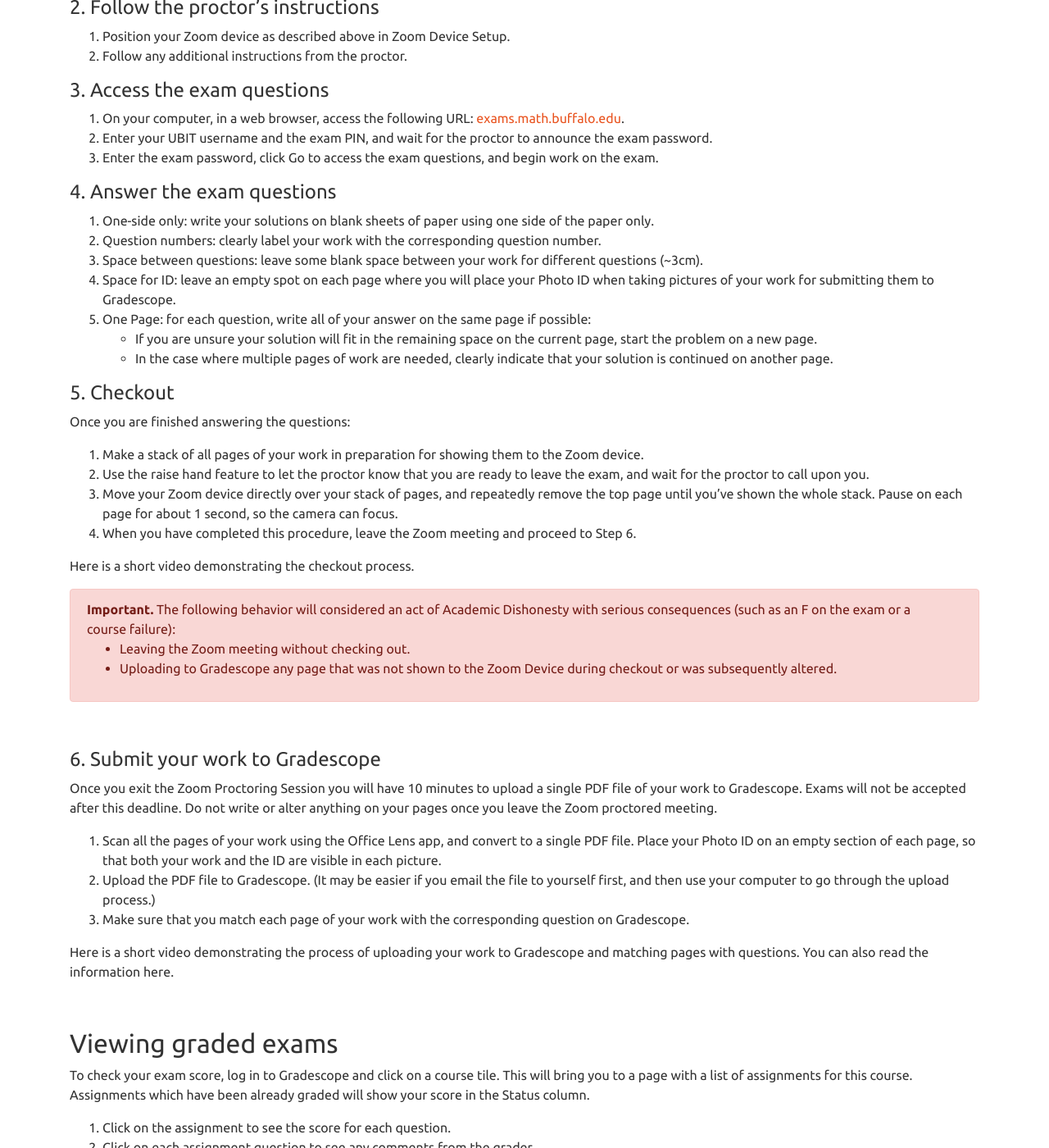
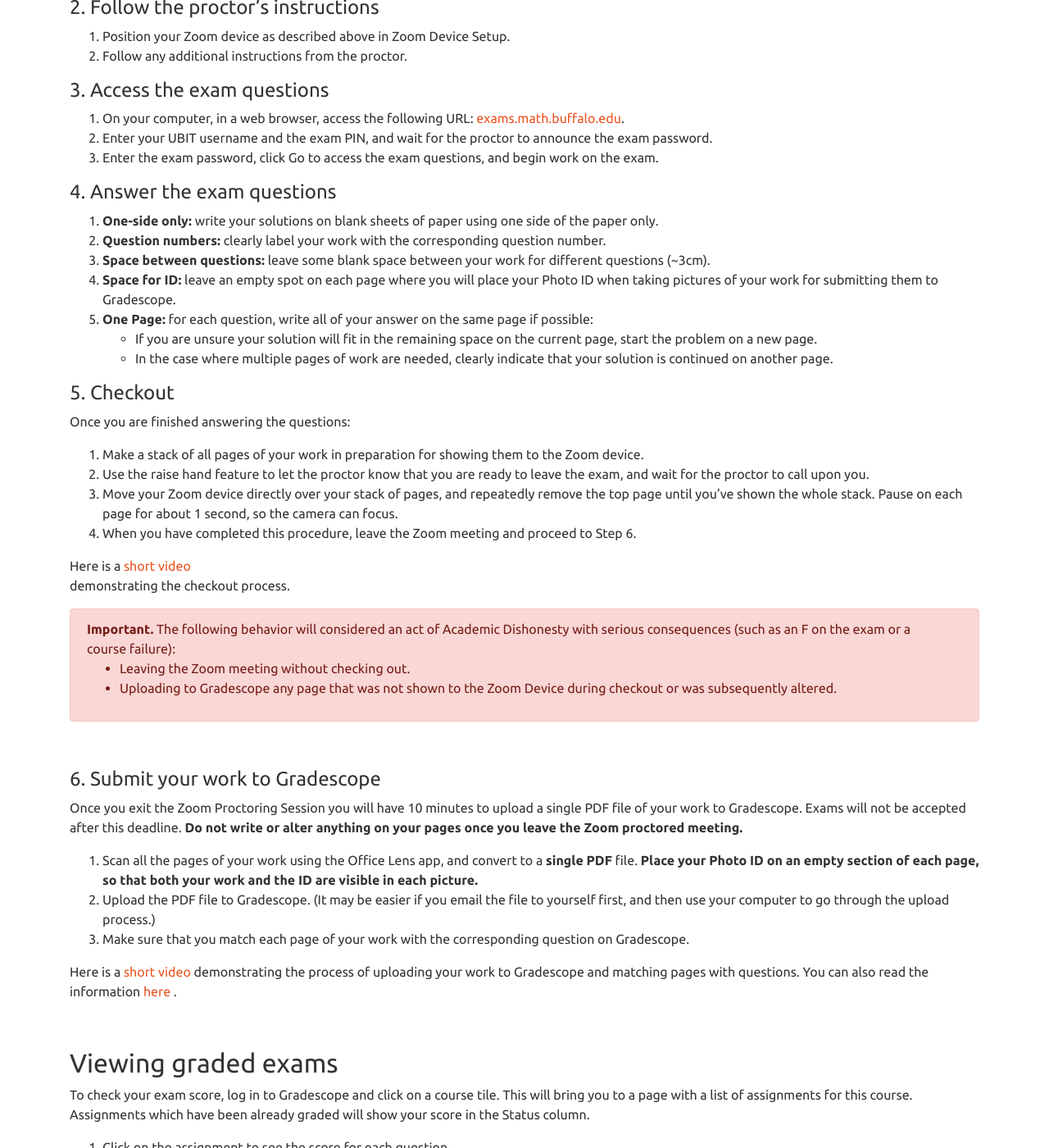
Before and after one commit to ub-math/exam_guides, a Jekyll site: the page built from docs/index.md, in a window 1280 px wide and 1400 px high, scrolled down 4724 px. Shown: the whole window at 82% size. Built offline with Jekyll 4.4.1, drawn with Linux system fonts in a browser that asks for light colours; part of the change alters nothing that is shown.

```diff
--- a/docs/index.md
+++ b/docs/index.md
@@ -238,17 +238,17 @@ demonstrating proper workspace setup.
 
 #### 3. Access the exam questions
 
-1. On your computer, in a web browser, access the following  URL: <a href="https://exams.math.buffalo.edu">exams.math.buffalo.edu</a>.
+1. On your computer, in a web browser, access the following  URL: [exams.math.buffalo.edu](https://exams.math.buffalo.edu){:target="_blank" rel="noopener"}.
 2. Enter your UBIT username and the exam PIN, and wait for the proctor to announce the exam password.
 3. Enter the exam password, click Go to access the exam questions, and begin work on the exam.
 
 #### 4. Answer the exam questions
 
-1. One-side only: write your solutions on blank sheets of paper using one side of the paper only.
-2. Question numbers: clearly label your work with the corresponding question number.
-3. Space between questions: leave some blank space between your work for different questions (~3cm).
-4. Space for ID: leave an empty spot on each page where you will place your Photo ID when taking pictures of your work for submitting them to Gradescope.
-5. One Page: for each question, write all of your answer on the same page if possible:
+1. **One-side only:** write your solutions on blank sheets of paper using one side of the paper only.
+2. **Question numbers:** clearly label your work with the corresponding question number.
+3. **Space between questions:** leave some blank space between your work for different questions (~3cm).
+4. **Space for ID:** leave an empty spot on each page where you will place your Photo ID when taking pictures of your work for submitting them to Gradescope.
+5. **One Page:** for each question, write all of your answer on the same page if possible:
     * If you are unsure your solution will fit in the remaining space on the current page, start the problem on a new page.
     * In the case where multiple pages of work are needed, clearly indicate that your solution is continued on another page.
 
@@ -262,7 +262,8 @@ Once you are finished answering the questions:
    Pause on each page for about 1 second, so the camera can focus.
 4. When you have completed this procedure,  leave the Zoom meeting and proceed to Step 6.
 
-Here is a short video demonstrating the checkout process.
+Here is a [short video](https://ub.hosted.panopto.com/Panopto/Pages/Viewer.aspx?id=1665fd0d-3d0a-4c76-9049-ac5b00e8a2da){:target="_blank" rel="noopener"}
+demonstrating the checkout process.
 
 
 <div class="alert alert-dismissible alert-danger">
@@ -279,14 +280,17 @@ Here is a short video demonstrating the checkout process.
 
 #### 6. Submit your work to Gradescope
 
-Once you exit the Zoom Proctoring Session you will have 10 minutes to upload a single PDF file of your work to Gradescope. Exams will not be accepted after this deadline. Do not write or alter anything on your pages once you leave the Zoom proctored meeting.
+Once you exit the Zoom Proctoring Session you will have 10 minutes to upload a single PDF file of your work to Gradescope.
+Exams will not be accepted after this deadline. **Do not write or alter anything on your pages once you leave the Zoom proctored meeting.**
 
-1. Scan all the pages of your work using the Office Lens app, and convert to a single PDF file.
-   Place your Photo ID on an empty section of each page, so that both your work and the ID are visible in each picture.
+1. Scan all the pages of your work using the Office Lens app, and convert to a **single PDF** file.
+   **Place your Photo ID on an empty section of each page, so that both your work and the ID are visible in each picture.**
 2. Upload the PDF file to Gradescope. (It may be easier if you email the file to yourself first, and then use your computer to go through the upload process.)
 3. Make sure that you match each page of your work with the corresponding question on Gradescope.
 
-Here is a short video demonstrating the process of uploading your work to Gradescope and matching pages with questions. You can also read the information here.
+Here is a [short video](https://ub.hosted.panopto.com/Panopto/Pages/Viewer.aspx?id=1150706c-3572-452e-b34f-ac5b0149af2f){:target="_blank" rel="noopener"}
+demonstrating the process of uploading your work to Gradescope and matching pages with questions. You can also read the information
+[here](https://www.ubgradescope.info/){:target="_blank" rel="noopener"} .
 
 
 <br/>
```
